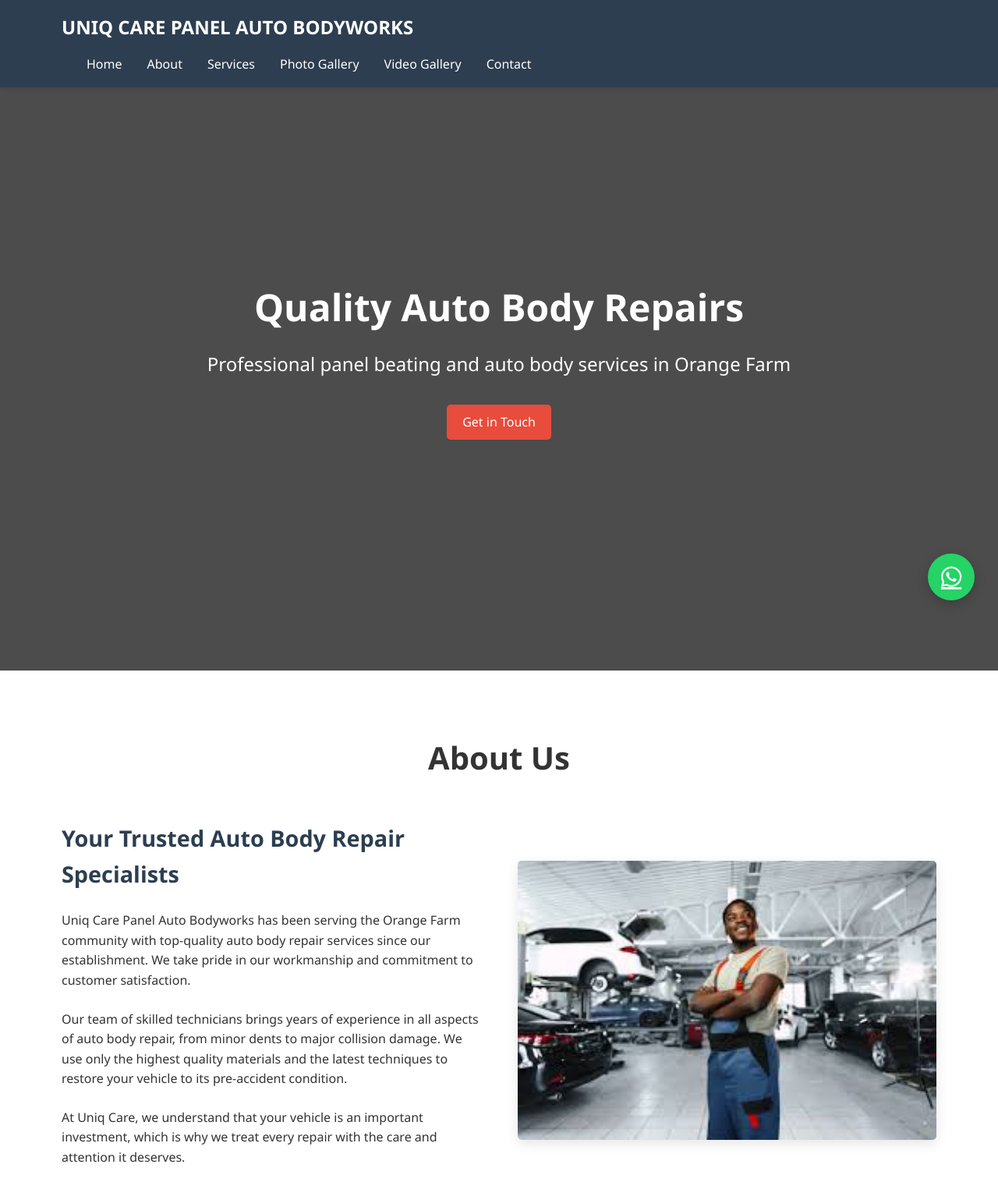
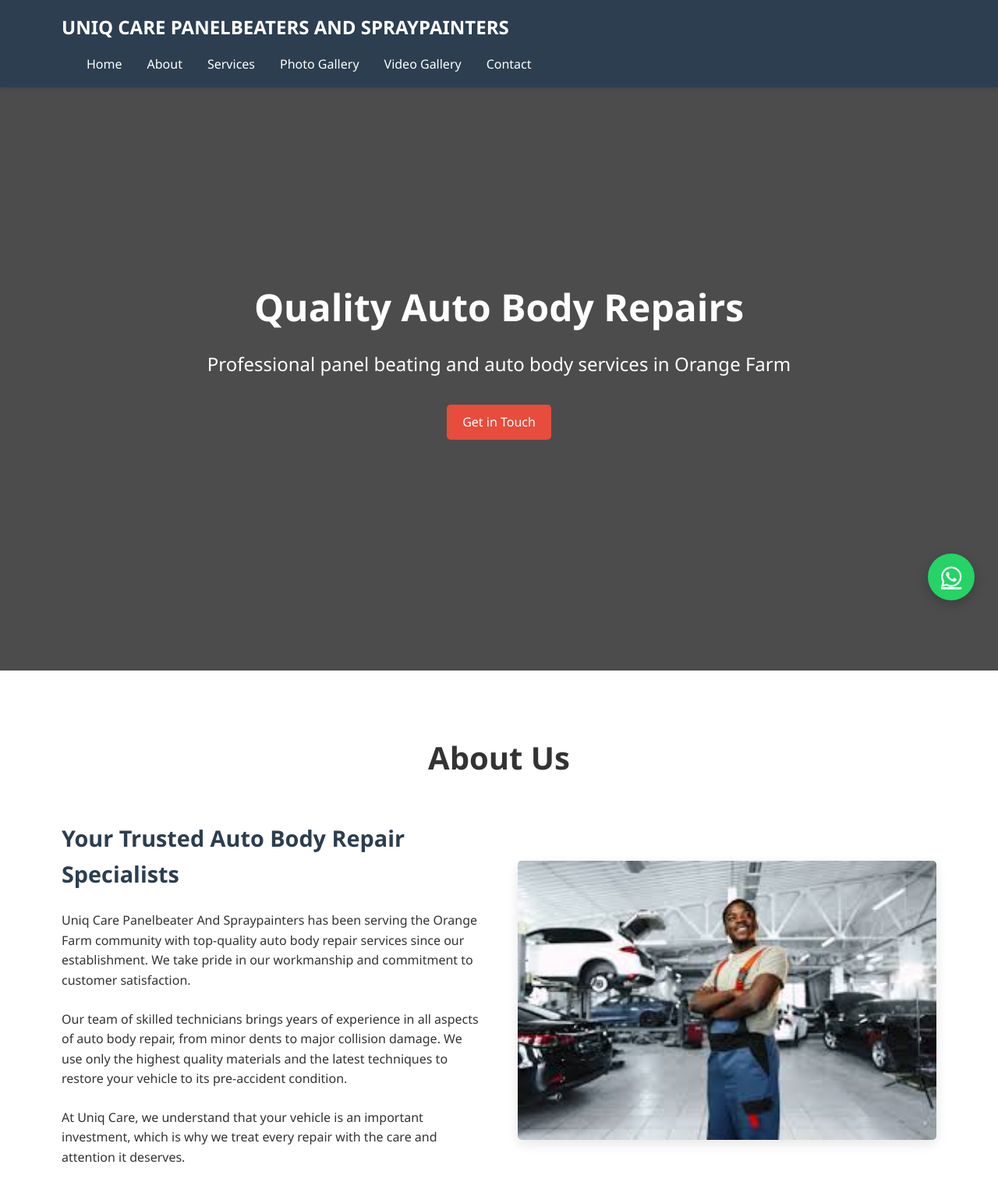
Before and after one commit to Khauzen2/UniqCarePanel, a plain HTML site: page index.html in a window 1280 px wide. Shown: the top 1525 px of the page at 78% size. Drawn offline with Linux system fonts and the light colour scheme.

Commit message:
fixing com name

```diff
--- a/index.html
+++ b/index.html
@@ -3,7 +3,7 @@
 <head>
     <meta charset="UTF-8">
     <meta name="viewport" content="width=device-width, initial-scale=1.0">
-    <title>Uniq Care Panel Auto Bodyworks</title>
+    <title>Uniq Care Panelbeaters and spraypainter</title>
     <link rel="stylesheet" href="style.css">
     <link rel="stylesheet" href="https://cdnjs.cloudflare.com/ajax/libs/font-awesome/6.0.0-beta3/css/all.min.css">
 </head>
@@ -11,7 +11,7 @@
     <header>
         <div class="container">
             <div class="logo">
-                <h1>UNIQ CARE PANEL AUTO BODYWORKS</h1>
+                <h1>UNIQ CARE PANELBEATERS AND SPRAYPAINTERS</h1>
             </div>
             <nav>
                 <ul class="nav-links">
@@ -43,7 +43,7 @@
             <div class="about-content">
                 <div class="about-text">
                     <h3>Your Trusted Auto Body Repair Specialists</h3>
-                    <p>Uniq Care Panel Auto Bodyworks has been serving the Orange Farm community with top-quality auto body repair services since our establishment. We take pride in our workmanship and commitment to customer satisfaction.</p>
+                    <p>Uniq Care Panelbeater And Spraypainters has been serving the Orange Farm community with top-quality auto body repair services since our establishment. We take pride in our workmanship and commitment to customer satisfaction.</p>
                     <p>Our team of skilled technicians brings years of experience in all aspects of auto body repair, from minor dents to major collision damage. We use only the highest quality materials and the latest techniques to restore your vehicle to its pre-accident condition.</p>
                     <p>At Uniq Care, we understand that your vehicle is an important investment, which is why we treat every repair with the care and attention it deserves.</p>
                 </div>
@@ -137,7 +137,7 @@
 
     <footer>
         <div class="container">
-            <p>&copy; 2025 UNIQ CARE PANEL AUTO BODYWORKS. All rights reserved.</p>
+            <p>&copy; 2025 UNIQ CARE PANELBEATERS AND SPRAYPAINTERS. All rights reserved.</p>
         </div>
     </footer>
 
```
Also changed, not shown: gallery.html (+3 -3 lines), video-gallery.html (+3 -3 lines).
